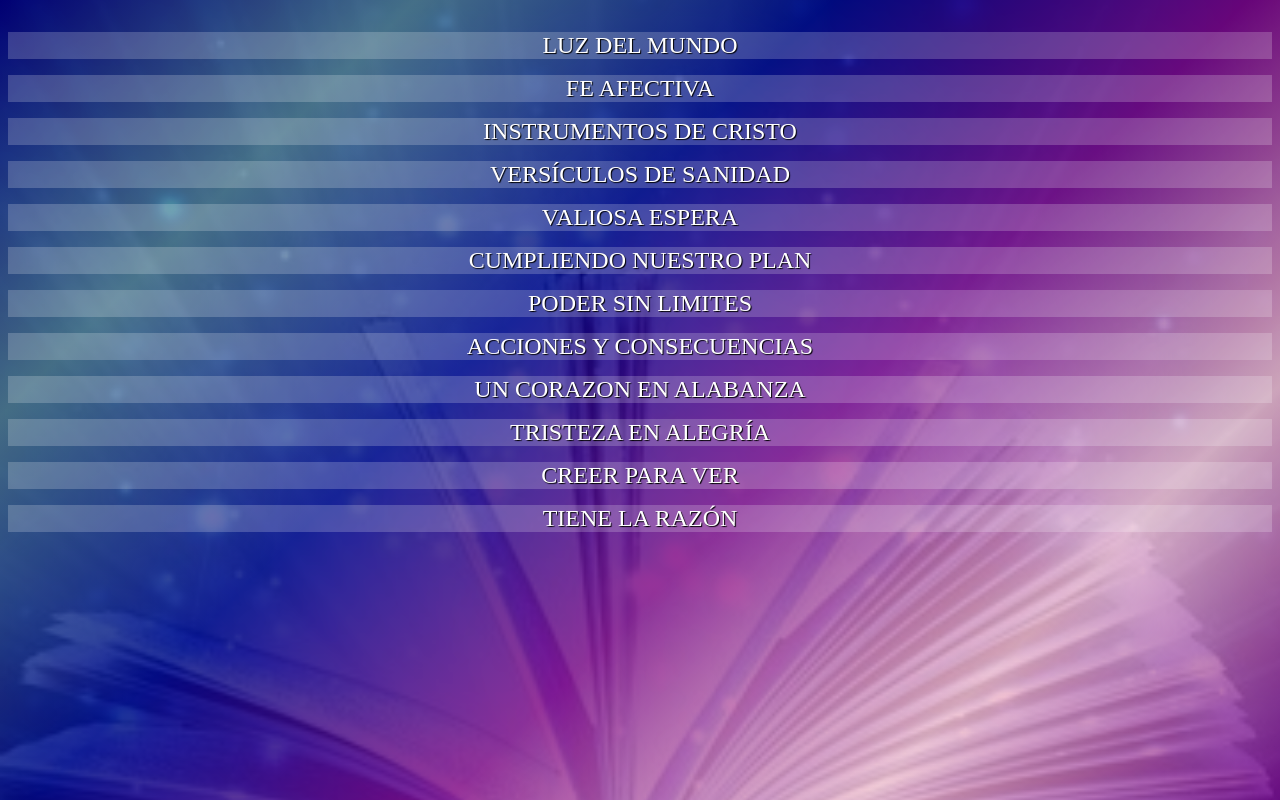
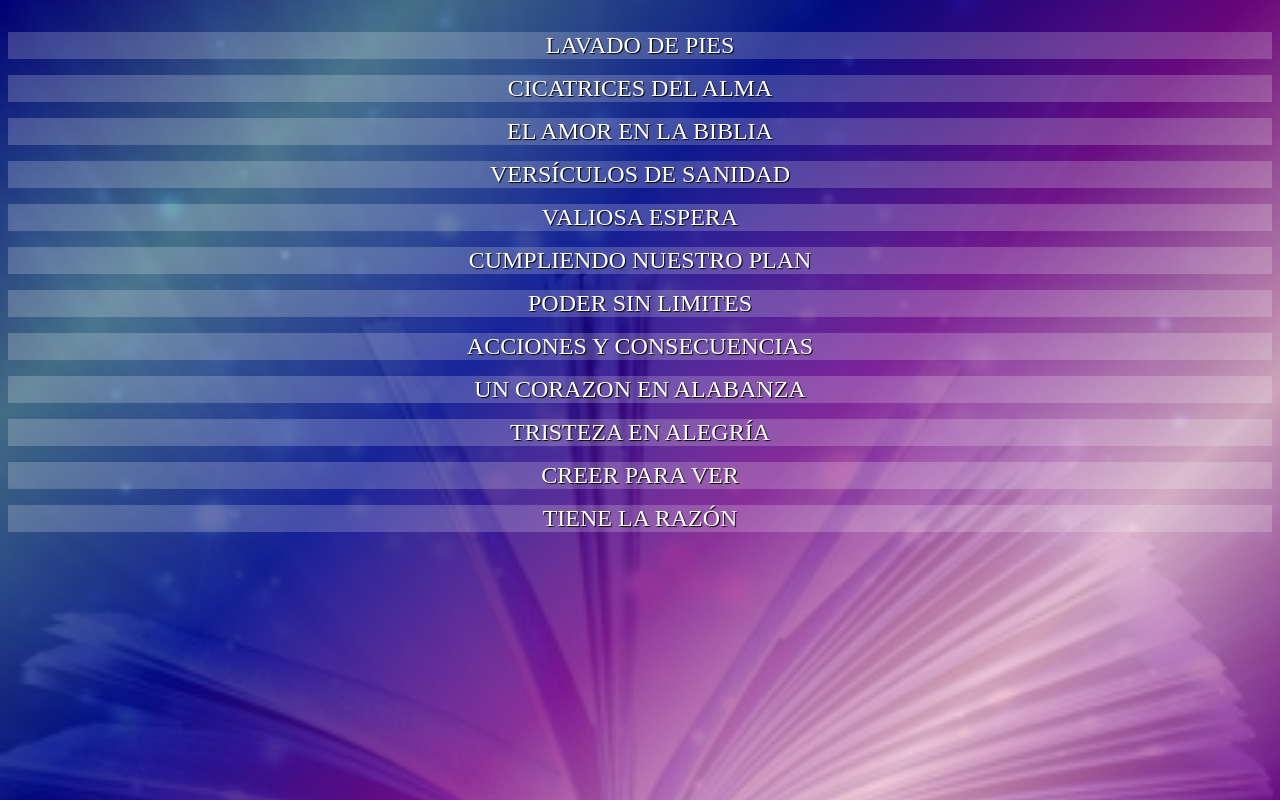
Before and after one commit to MundoCristiano/ARTICULOS, a plain HTML site: page index.html in a window 1280 px wide. Drawn offline with Linux system fonts and the light colour scheme.

Commit message:
Update index.html

```diff
--- a/index.html
+++ b/index.html
@@ -77,9 +77,9 @@ body::before{
 <body>
     <h1></h1>
     <ul id="lista">
-        <li><a href="recursos\01.pdf">LUZ DEL MUNDO</a></li>
-        <li><a href="recursos\02.pdf">FE AFECTIVA</a></li>
-        <li><a href="recursos\03.pdf">INSTRUMENTOS DE CRISTO</a></li>
+        <li><a href="recursos\01.pdf">LAVADO DE PIES</a></li>
+        <li><a href="recursos\02.pdf">CICATRICES DEL ALMA</a></li>
+        <li><a href="recursos\03.pdf">EL AMOR EN LA BIBLIA</a></li>
         <li><a href="recursos\04.pdf">VERSÍCULOS DE SANIDAD</a></li>
         <li><a href="recursos\05.pdf">VALIOSA ESPERA</a></li>
         <li><a href="recursos\06.pdf">CUMPLIENDO NUESTRO PLAN</a></li>
```
